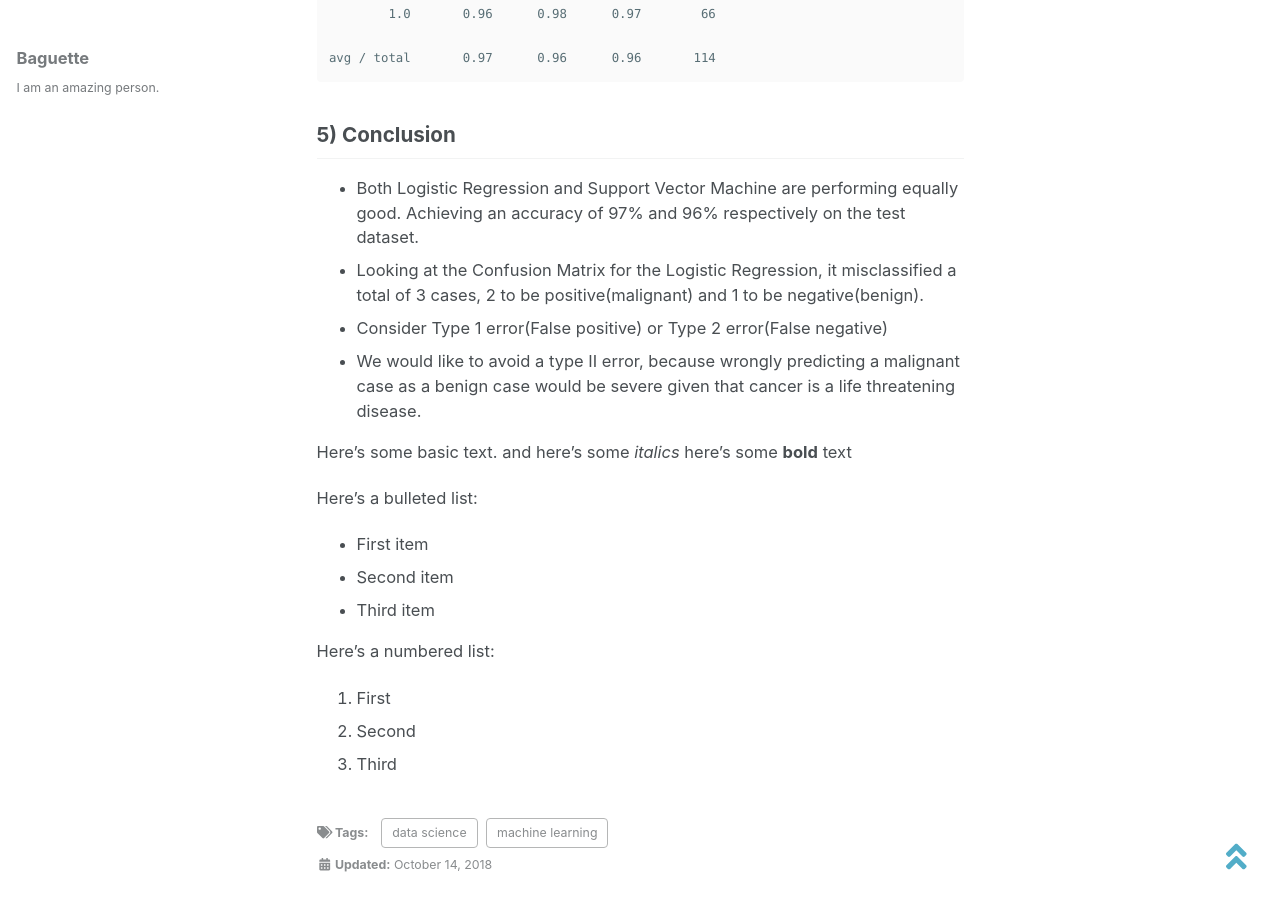
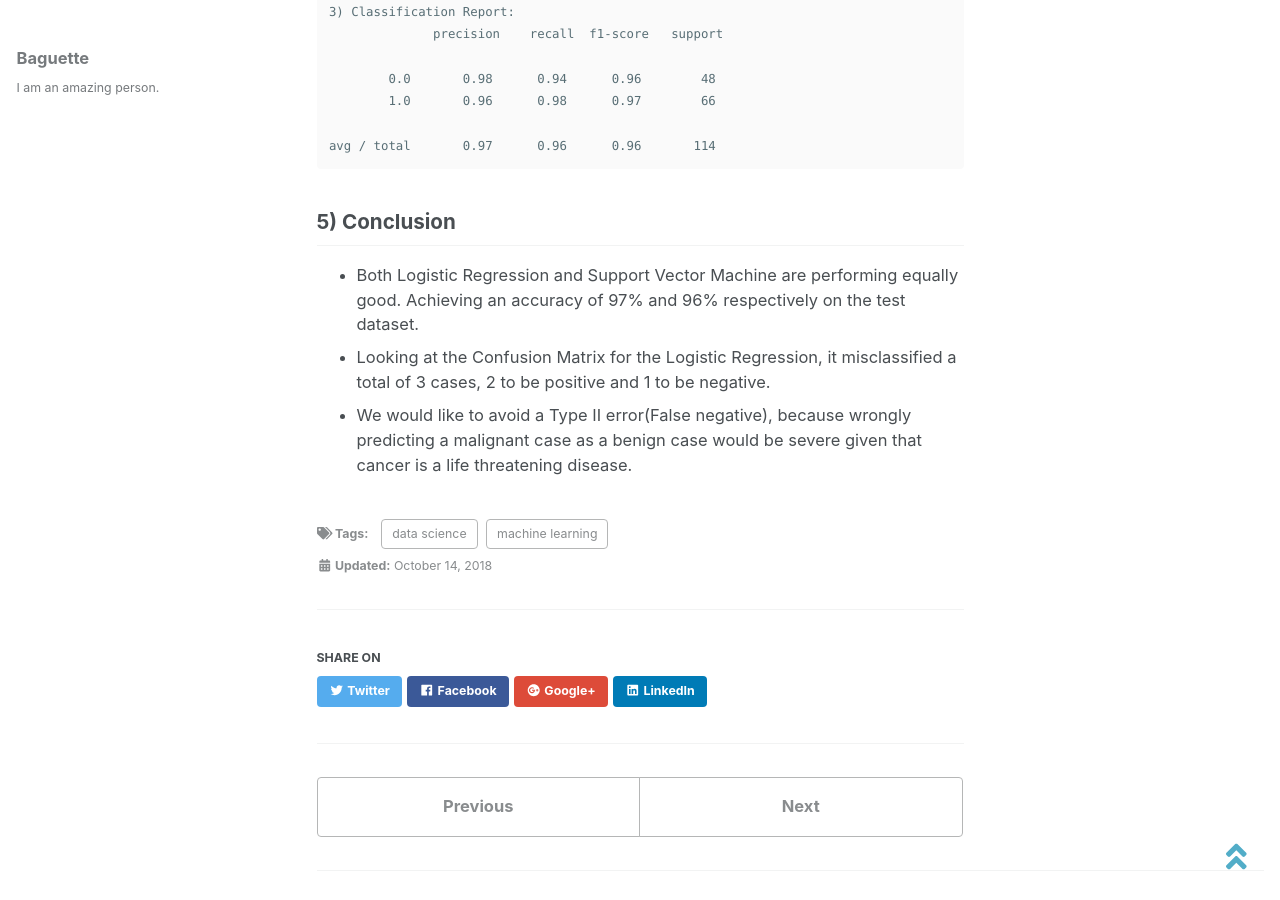
Before and after one commit to baguettexci/baguettexci.gituhb.io, a Jekyll site: the page built from _posts/2018-10-14-Project.md, in a window 1280 px wide and 900 px high, scrolled down 14864 px. Built offline with Jekyll 4.4.1, drawn with Linux system fonts in a browser that asks for light colours; nearby versions of some CDN libraries; some of the changed text lies outside the part shown.

Commit message:
Update 2018-10-14-Project.md

````diff
--- a/_posts/2018-10-14-Project.md
+++ b/_posts/2018-10-14-Project.md
@@ -80,7 +80,7 @@
  'target_names': array(['malignant', 'benign'], dtype='<U9')}
 {% endhighlight %}
 
-View the keys within the cancer's dictionary
+### View the keys within the cancer's dictionary
 ```python
 cancer.keys()
 ```
@@ -88,7 +88,7 @@
 dict_keys(['data', 'target', 'target_names', 'DESCR', 'feature_names'])
 {% endhighlight %}
 
-Print the description key
+### Print the description key
 ```python
 print(cancer['DESCR'])
 ```
@@ -212,7 +212,7 @@
      163-171.
 {% endhighlight %}
 
-Print the target names
+### Print the target names
 ```python
 print(cancer['target_names'])
 ```
@@ -220,7 +220,7 @@
 ['malignant' 'benign']
 {% endhighlight %}
 
-Print the target class, in binary form (0=malignant, 1=benign)
+### Print the target class, in binary form (0=malignant, 1=benign)
 ```python
 print(cancer['target'])
 ```
@@ -243,7 +243,7 @@
  1 1 1 1 1 1 1 0 0 0 0 0 0 1]
 {% endhighlight %}
 
-Print the feature names
+### Print the feature names
 ```python
 print(cancer['feature_names'])
 ```
@@ -272,7 +273,7 @@
  [7.760e+00 2.454e+01 4.792e+01 ... 0.000e+00 2.871e-01 7.039e-02]]
 {% endhighlight %}
 
-View the shape of the data
+### View the shape of the data
 ```python
 cancer['data'].shape
 ```
@@ -280,7 +281,7 @@
 (569, 30)
 {% endhighlight %}
 
-Create a dataframe using pandas for preprocessing
+### Create a dataframe using pandas for preprocessing
 ```python
 #np.c_ used for column stack, np.append used to append two columns together
 df_cancer = pd.DataFrame(np.c_[cancer['data'], cancer['target']], columns = np.append(cancer['feature_names'], ['target']))
@@ -440,7 +441,7 @@
 <p>5 rows × 31 columns</p>
 </div>
 
-View the statistics of the data
+### View the statistics of the data
 ```python
 df_cancer.describe()
 ```
@@ -670,7 +671,7 @@
 <p>8 rows × 31 columns</p>
 </div>
 
-View the data types
+### View the data types
 ```python
 df_cancer.dtypes
 ```
@@ -710,30 +711,30 @@
 {% endhighlight %}
 
 ## 2) Exploratory data analysis
-Display a pairplot on the first 5 features
+### Display a pairplot on the first 5 features
 ```python
 sns.pairplot(df_cancer, hue = 'target', vars = ['mean radius', 'mean texture', 'mean area', 'mean perimeter', 'mean smoothness'] )
 ```
 <img src="{{ site.url }}{{ site.baseurl }}/images/project/pairplot.jpg" alt="">
 
-A count of the target names in the dataset
+### A count of the target names in the dataset
 ```python
 sns.countplot(df_cancer['target'], label = "Count")
 ```
 <img src="{{ site.url }}{{ site.baseurl }}/images/project/count.jpg" alt="">
 
-Display the correlation among features
+### Display the correlation among features
 ```python
 plt.figure(figsize=(20,10))
 sns.heatmap(df_cancer.corr(), annot=True)
 ```
 <img src="{{ site.url }}{{ site.baseurl }}/images/project/heatmap.jpg" alt="">
 
-We could see a strong correlation between the mean radius and mean perimeter, mean area and mean primeter
+We could see a strong correlation between the mean radius and mean perimeter, mean area and mean primeter.
 
 ## 3) Modeling
 
-Let's drop the target label columns to prepare for training & testing phrase
+Let's drop the target label columns to prepare for training & testing phrase.
 ```python
 X = df_cancer.drop(['target'],axis=1)
 ```
@@ -1046,21 +1047,5 @@
 
 ## 5) Conclusion
 * Both Logistic Regression and Support Vector Machine are performing equally good. Achieving an accuracy of 97% and 96% respectively on the test dataset.
-* Looking at the Confusion Matrix for the Logistic Regression, it misclassified a total of 3 cases, 2 to be positive(malignant) and 1 to be negative(benign).
-* Consider Type 1 error(False positive) or Type 2 error(False negative)
-* We would like to avoid a type II error, because wrongly predicting a malignant case as a benign case would be severe given that cancer is a life threatening disease.
-
-
-Here's some basic text.
-and here's some *italics*
-here's some **bold** text
-
-Here's a bulleted list:
-* First item
-+ Second item
-- Third item
-
-Here's a numbered list:
-1. First
-2. Second
-3. Third
+* Looking at the Confusion Matrix for the Logistic Regression, it misclassified a total of 3 cases, 2 to be positive and 1 to be negative.
+* We would like to avoid a Type II error(False negative), because wrongly predicting a malignant case as a benign case would be severe given that cancer is a life threatening disease.
````
Also changed, not shown: other parts of _posts/2018-10-14-Project.md (+1 -0 lines).
